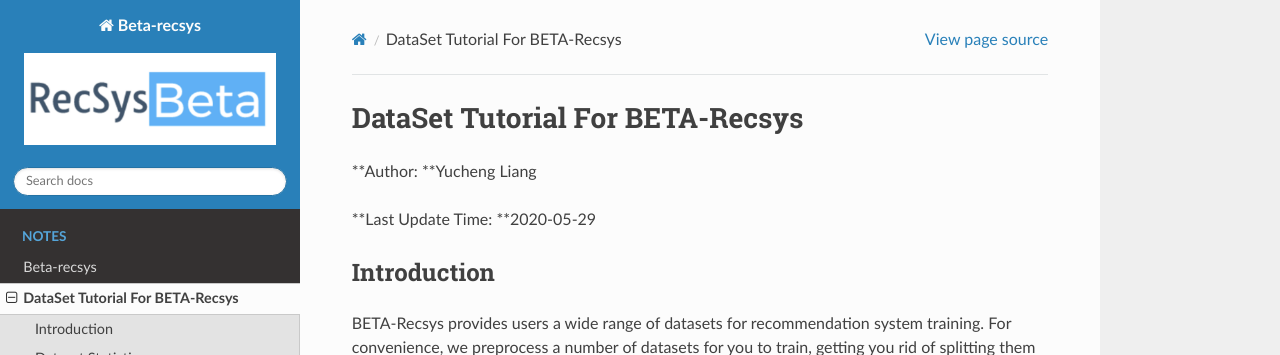
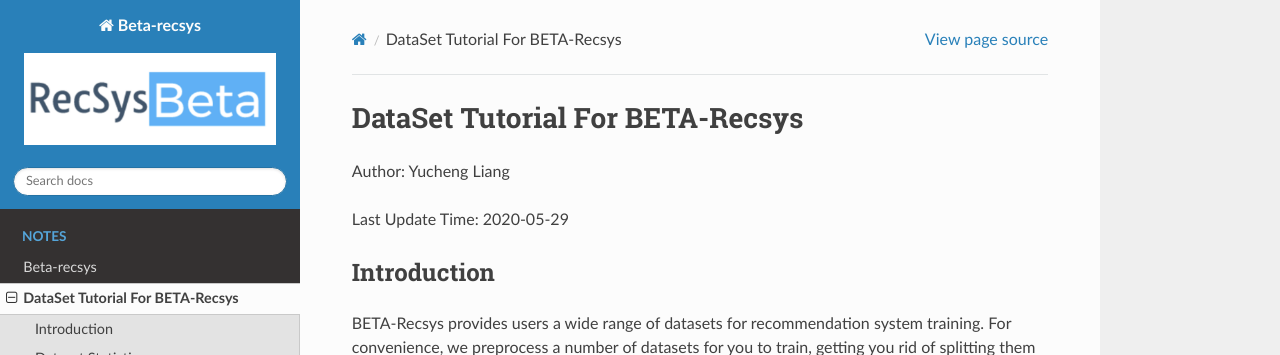
Before and after one commit to beta-team/beta-recsys, a Sphinx documentation site: the page built from docs/notes/dataset_tutorial.md, in a window 1280 px wide and 900 px high. Shown: the top 355 px of the window. Built offline with Sphinx 7.4.7 and the Read the Docs theme 2.0.0, drawn with Linux system fonts in a browser that asks for light colours; part of the change alters nothing that is shown.

```diff
--- a/docs/notes/dataset_tutorial.md
+++ b/docs/notes/dataset_tutorial.md
@@ -1,8 +1,8 @@
 # DataSet Tutorial For BETA-Recsys
 
-**Author: **Yucheng Liang
+Author: Yucheng Liang
 
-**Last Update Time: **2020-05-29
+Last Update Time: 2020-05-29
 
 ## Introduction
 
```
